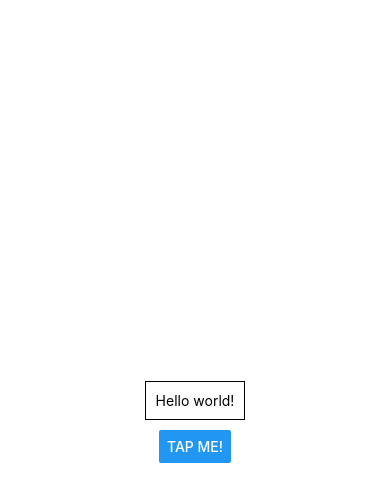
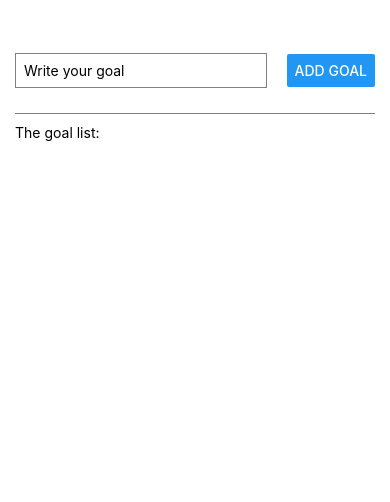
Before and after one commit to Nikitas-io/React-Native-Basics, a React Native app: screen / in a window 390 px wide. Shown: the top 502 px of the page. Built offline with nearby package versions, Linux system fonts and the light colour scheme.

Commit message:
Started working on some basic styles for a goal list

```diff
--- a/App.js
+++ b/App.js
@@ -1,21 +1,45 @@
-import { Button, StyleSheet, Text, View } from "react-native";
+import { Button, StyleSheet, Text, TextInput, View } from "react-native";
 
 export default function App() {
   return (
-    <View style={styles.container}>
-      <Text style={{ borderWidth: 1, padding: 10, marginBottom: 10 }}>
-        Hello world!
-      </Text>
-      <Button title="Tap me!" />
+    <View style={styles.appContainer}>
+      <View style={styles.inputContainer}>
+        <TextInput style={styles.textInput} placeholder="Write your goal"/>
+        <Button title="Add goal"/>
+      </View>
+      <View style={styles.goalContainer}>
+        <Text style={styles.goalList}>The goal list: </Text>
+      </View>
     </View>
   );
 }
 
 const styles = StyleSheet.create({
-  container: {
-    flex: 1,
-    backgroundColor: "#fff",
-    alignItems: "center",
-    justifyContent: "center",
+  appContainer: {
+    flex: 1, // To make sure that the app container takes up all the available height on the screen.
+    paddingTop: 50,
+    paddingHorizontal: 15,
+    justifyContent: "space-evenly"
   },
+  inputContainer: {
+    height: 40,
+    flexDirection: "row",
+    justifyContent: "space-between",
+    alignItems: "center"
+  },
+  textInput: {
+    borderWidth: 1,
+    borderColor: "gray",
+    width: "70%",
+    padding: 8
+  },
+  goalContainer: {
+    flex: 1
+  },
+  goalList: {
+    borderTopColor: "gray",
+    borderTopWidth: 1,
+    marginTop: 23,
+    paddingTop: 10
+  }
 });
```
